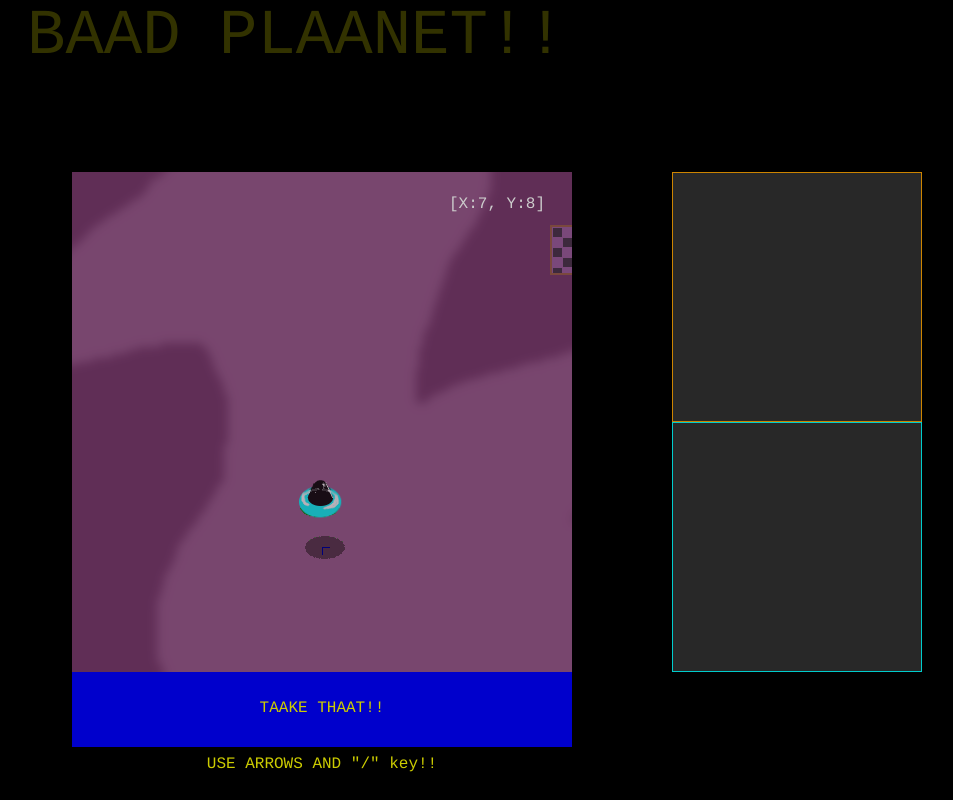
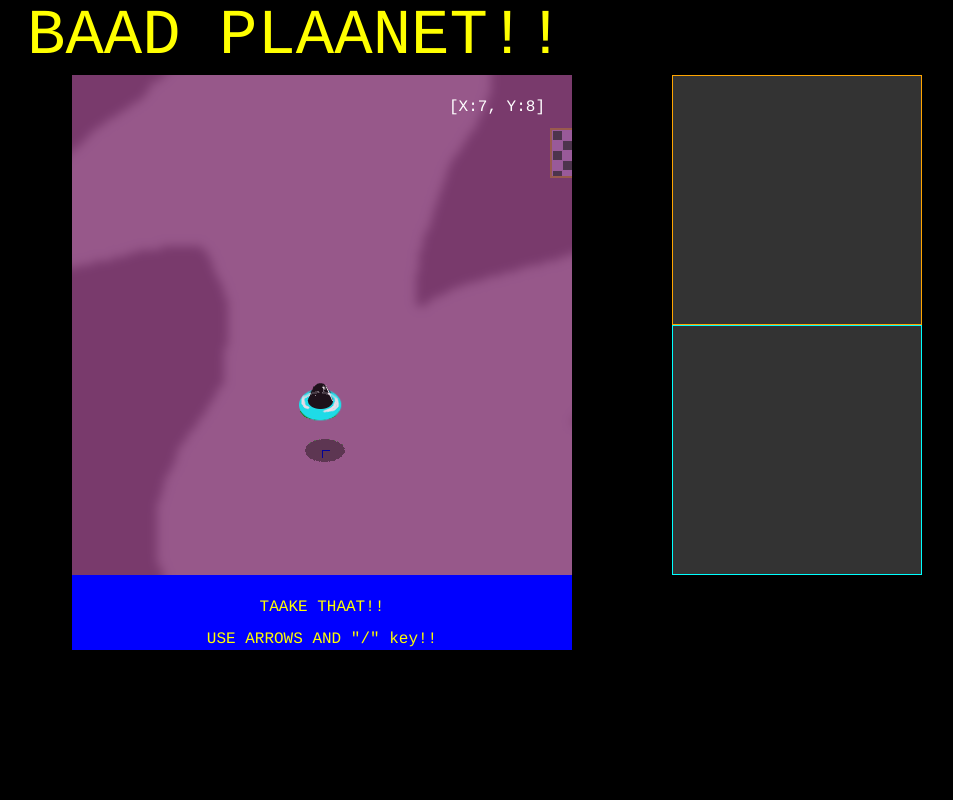
Before and after one commit to dempseyc/dempseyc.github.io, a plain HTML site: page index.html in a window 1280 px wide. Shown: the whole page, without its empty margins (3-956 px from the left). Drawn offline with Linux system fonts and the light colour scheme.

Commit message:
restore to mvp

```diff
--- a/index.html
+++ b/index.html
@@ -38,8 +38,8 @@
 
       <div id= "q">
         <!-- for example -->
-        <p>TAAKE THAAT!!</p>
-        <p>USE ARROWS AND "/" key!!</p>
+        <p>TAAKE THAAT!!</br>
+        USE ARROWS AND "/" key!!</p>
         <!-- for example
         to append in script -->
       </div>
--- a/script2.js
+++ b/script2.js
@@ -156,7 +156,7 @@ let tokenAction = function () {
     console.log(B.tokLocArray[0].toString());
 
     if (A.coords.toString()===B.tokLocArray[i].toString()) {
-      console.log("token at this location");
+      // console.log("token at this location");
       let EL = B.TKMAPArray[i].detach();
       EL.css({
         top: "0px",
@@ -164,6 +164,7 @@ let tokenAction = function () {
       })
       POW.append(EL);
       A.powers.push(B.tokArray[i]);
+      Qp.text("HAAS WAATERPOWER!!")
     }
   }
 
--- a/style.css
+++ b/style.css
@@ -9,10 +9,12 @@ body, html {
 }
 
 #title {
+  position: fixed;
   color: yellow;
   font-size: 64px;
-  z-index: 20;
+  z-index: 30;
   margin-left: 30px;
+  margin-bottom: 30px;
 }
 
 #displayarea {
@@ -20,8 +22,8 @@ body, html {
   background: grey;
   width: 900px;
   height: 700px;
-  opacity: 0.8;
-  top: 75px;
+  opacity: 1;
+  top: 50px;
   left: 50px;
 }
 
@@ -46,7 +48,7 @@ body, html {
 }
 
 #q p {
-  line-height: 40px;
+  line-height: 32px;
   text-align: center;
   color: yellow;
   /*signature: "#q/p>" ;*/
```
